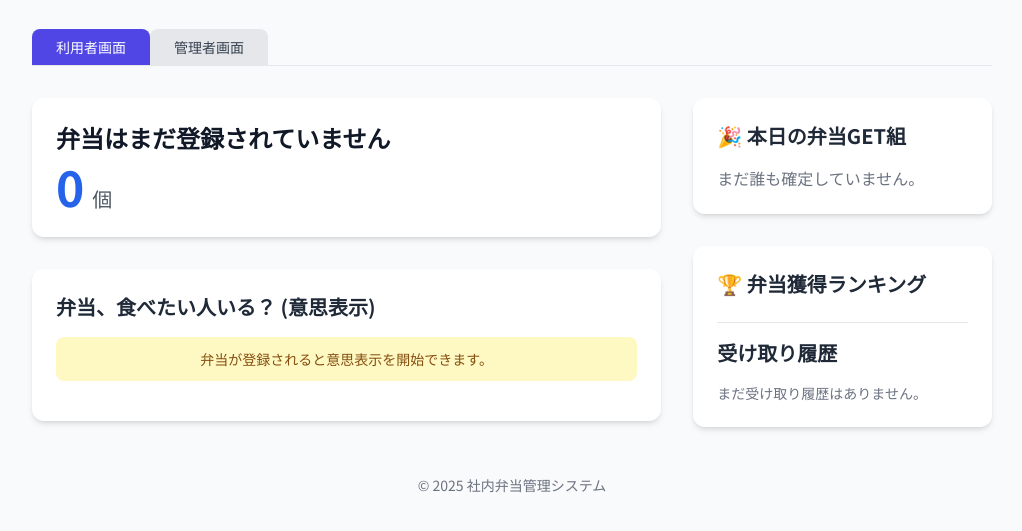
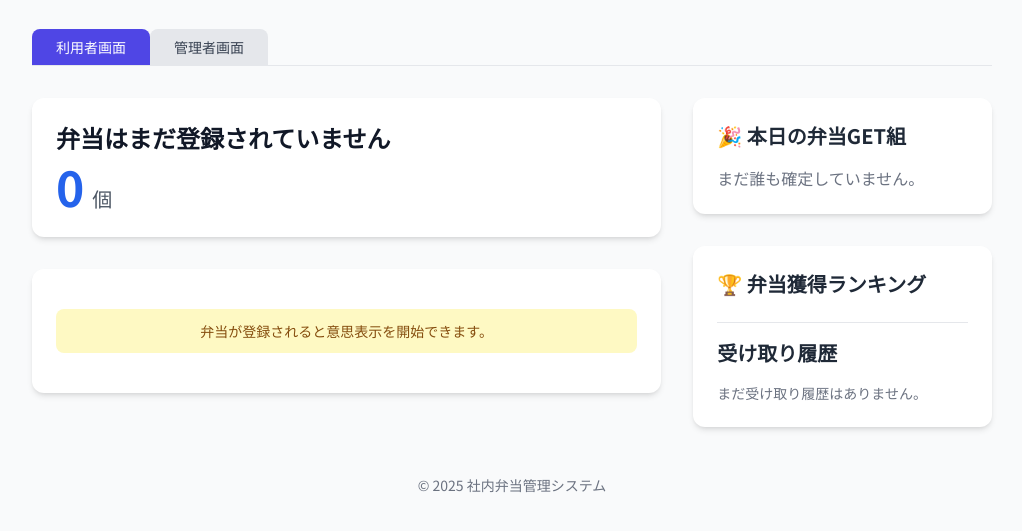
Before and after one commit to yttrium1/bentokanri, a plain HTML site: page index.html in a window 1280 px wide. Shown: the part 131-662 px from the top of the page, without its empty margins (128-1150 px from the left). Drawn offline with nearby package versions, Linux system fonts and the light colour scheme; no server answers.

Commit message:
Update index.html

```diff
--- a/index.html
+++ b/index.html
@@ -150,7 +150,7 @@
 
                     <!-- 意思表示パネル -->
                     <div class="bg-white p-6 rounded-xl shadow-md">
-                        <h3 class="text-xl font-bold mb-4">弁当、食べたい人いる？ (意思表示)</h3>
+                        <h3 class="text-xl font-bold mb-4"></h3>
                         <p id="system-message" class="text-sm text-center p-3 mb-4 bg-yellow-100 text-yellow-800 rounded-lg">弁当が登録されると意思表示を開始できます。</p>
                         <div id="wish-list" class="space-y-3">
                             <!-- JSで社員リストを生成 -->
```
